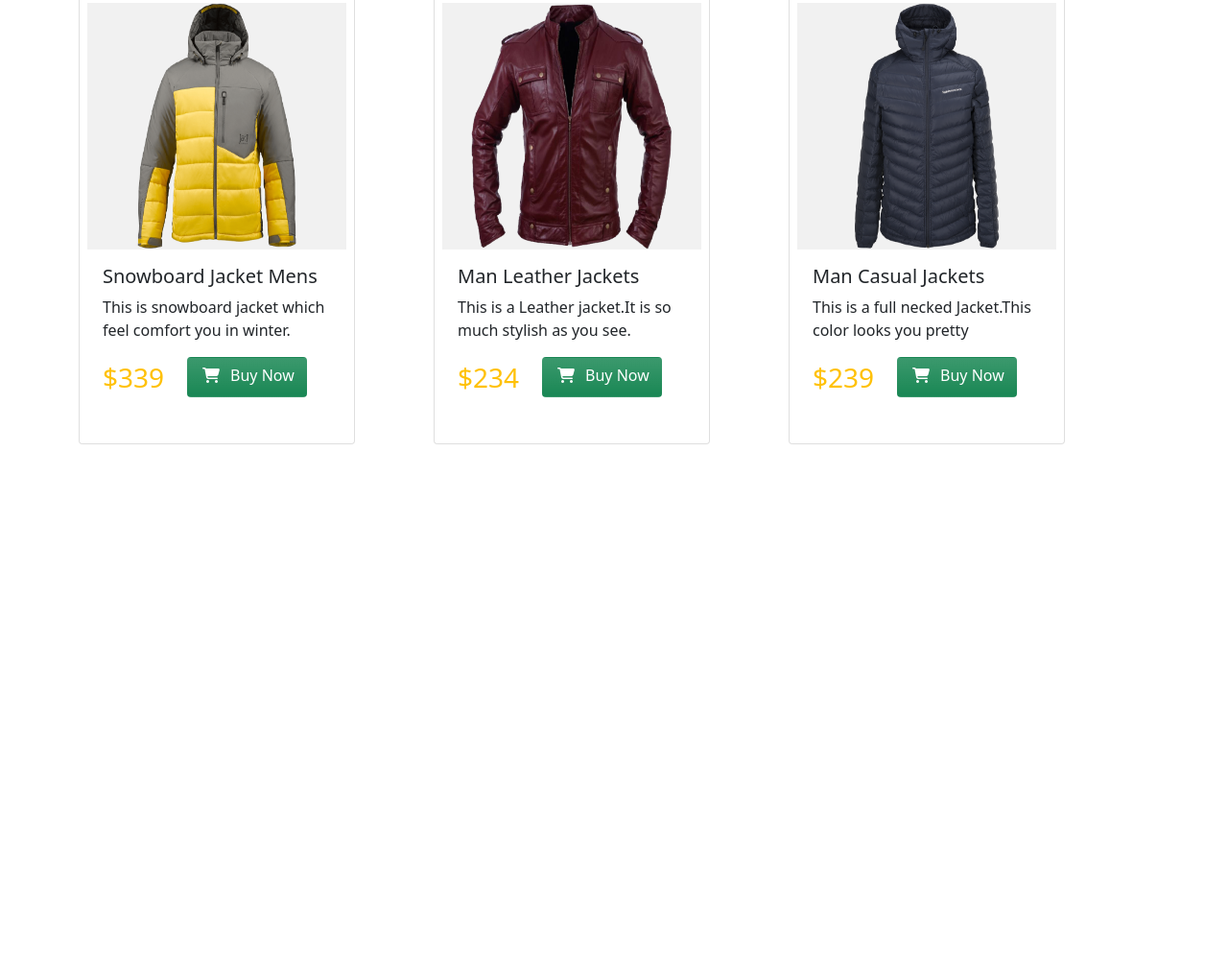
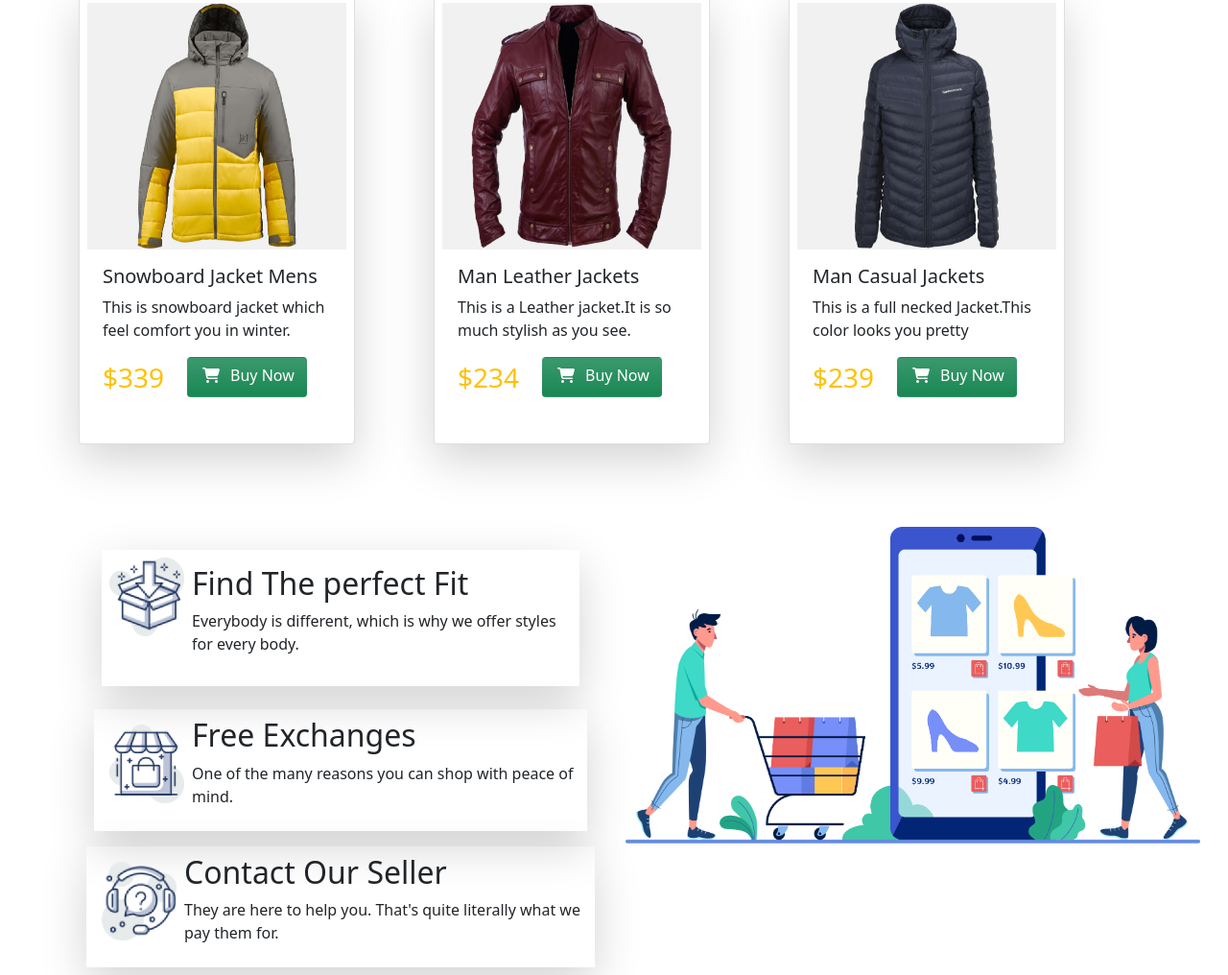
Before and after one commit to RahattheQuaint/TakeStore, a plain HTML site: page index.html in a window 1280 px wide. Shown: the part 1281-2297 px from the top of the page at 96% size. Before the commit the page ends 1830 px from the top, so only its background shows below. Drawn offline with nearby package versions, Linux system fonts and the light colour scheme.

Commit message:
footer section added

```diff
--- a/index.html
+++ b/index.html
@@ -69,8 +69,8 @@
         <section class="container">
             <div class="row">
                 <h2>WOMEN JECKET</h2>
-                <div class="col-4 mt-4" style=" width:370px; height:555px;">
-                    <div class="card rounded p-2" style="width: 18rem; ">
+                <div class="col-4 mt-4 " style=" width:370px; height:555px;">
+                    <div class="card rounded p-2 shadow-lg" style="width: 18rem; ">
                         <div style="background-color:rgba(241, 241, 241, 1);" class="d-flex justify-content-center">
                             <img src="images/jacket-1.png" class="card-img-top d-flex justify-content-center" alt="..."
                                 style=" width: 210px; height: 257px;">
@@ -93,8 +93,8 @@
                         </div>
                     </div>
                 </div>
-                <div class="col-4 mt-4" style=" width:370px; height:555px;">
-                    <div class="card rounded p-2" style="width: 18rem; ">
+                <div class="col-4 mt-4 " style=" width:370px; height:555px;">
+                    <div class="card rounded p-2 shadow-lg" style="width: 18rem; ">
                         <div style="background-color:rgba(241, 241, 241, 1);" class="d-flex justify-content-center">
                             <img src="images/jacket-2.png" class="card-img-top d-flex justify-content-center" alt="..."
                                 style=" width: 210px; height: 257px;">
@@ -117,8 +117,8 @@
                         </div>
                     </div>
                 </div>
-                <div class="col-4 mt-4" style=" width:370px; height:555px;">
-                    <div class="card rounded p-2" style="width: 18rem; ">
+                <div class="col-4 mt-4 " style=" width:370px; height:555px;">
+                    <div class="card rounded p-2 shadow-lg" style="width: 18rem; ">
                         <div style="background-color:rgba(241, 241, 241, 1);" class="d-flex justify-content-center">
                             <img src="images/jacket-3.png" class="card-img-top d-flex justify-content-center" alt="..."
                                 style=" width: 210px; height: 257px;">
@@ -152,7 +152,7 @@
             <div class="row">
                 <h2>MEN JECKET</h2>
                 <div class="col-4 mt-4" style=" width:370px; height:555px;">
-                    <div class="card rounded p-2" style="width: 18rem; ">
+                    <div class="card rounded p-2 shadow-lg" style="width: 18rem; ">
                         <div style="background-color:rgba(241, 241, 241, 1);" class="d-flex justify-content-center">
                             <img src="images/jacket-4.png" class="card-img-top d-flex justify-content-center" alt="..."
                                 style=" width: 210px; height: 257px;">
@@ -175,8 +175,8 @@
                         </div>
                     </div>
                 </div>
-                <div class="col-4 mt-4" style=" width:370px; height:555px;">
-                    <div class="card rounded p-2" style="width: 18rem; ">
+                <div class="col-4 mt-4 " style=" width:370px; height:555px;">
+                    <div class="card rounded p-2 shadow-lg" style="width: 18rem; ">
                         <div style="background-color:rgba(241, 241, 241, 1);" class="d-flex justify-content-center">
                             <img src="images/jacket-5.png" class="card-img-top d-flex justify-content-center" alt="..."
                                 style=" width: 210px; height: 257px;">
@@ -200,7 +200,7 @@
                     </div>
                 </div>
                 <div class="col-4 mt-4" style=" width:370px; height:555px;">
-                    <div class="card rounded p-2" style="width: 18rem; ">
+                    <div class="card rounded p-2 shadow-lg" style="width: 18rem; ">
                         <div style="background-color:rgba(241, 241, 241, 1);" class="d-flex justify-content-center">
                             <img src="images/jacket-6.png" class="card-img-top d-flex justify-content-center" alt="..."
                                 style=" width: 210px; height: 257px;">
@@ -232,7 +232,61 @@
         </section>
     </main>
     <footer>
+        <section class="container">
+            <div class="row">
+                <div class="col-6">
+                    <div class=" d-flex shadow-lg p-2 m-4">
+                        <div class="">
+                            <img src="images/box.png" alt="" style="width:78px ; height: 82px;">
+                        </div>
+                        <div class="p-2">
+                            <h2>
+                                Find The perfect Fit
+                            </h2>
+                            <p>
+                                Everybody is different, which is why we
+                                offer styles for every body.
+                            </p>
+                        </div>
 
+                    </div>
+                    <div class=" d-flex shadow-lg p-2 m-3">
+                        <div class="p-2">
+                            <img src="images/house.png" alt="" style="width:78px ; height: 82px;">
+                        </div>
+                        <div class="">
+                            <h2>
+                                Free Exchanges </h2>
+                            <p>
+                                One of the many reasons you can shop
+                                with peace of mind.
+                            </p>
+                        </div>
+
+                    </div>
+                    <div class=" d-flex shadow-lg p-2 m-2">
+                        <div class="p-2">
+                            <img src="images/question.png" alt="" style="width:78px ; height: 82px;">
+                        </div>
+                        <div class="">
+                            <h2>
+                                Contact Our Seller
+                            </h2>
+                            <p>
+                                They are here to help you. That's quite
+                                literally what we pay them for.
+                            </p>
+                        </div>
+
+                    </div>
+
+                </div>
+                <div class="col-6 mb-4">
+                    <img class="pb-4" src="images/shopping.png " alt="" style="width: 599px; height: 354px;">
+
+                </div>
+            </div>
+        </section>
     </footer>
     <script src="https://cdn.jsdelivr.net/npm/bootstrap@5.0.2/dist/js/bootstrap.bundle.min.js"
         integrity="sha384-MrcW6ZMFYlzcLA8Nl+NtUVF0sA7MsXsP1UyJoMp4YLEuNSfAP+JcXn/tWtIaxVXM"
```
